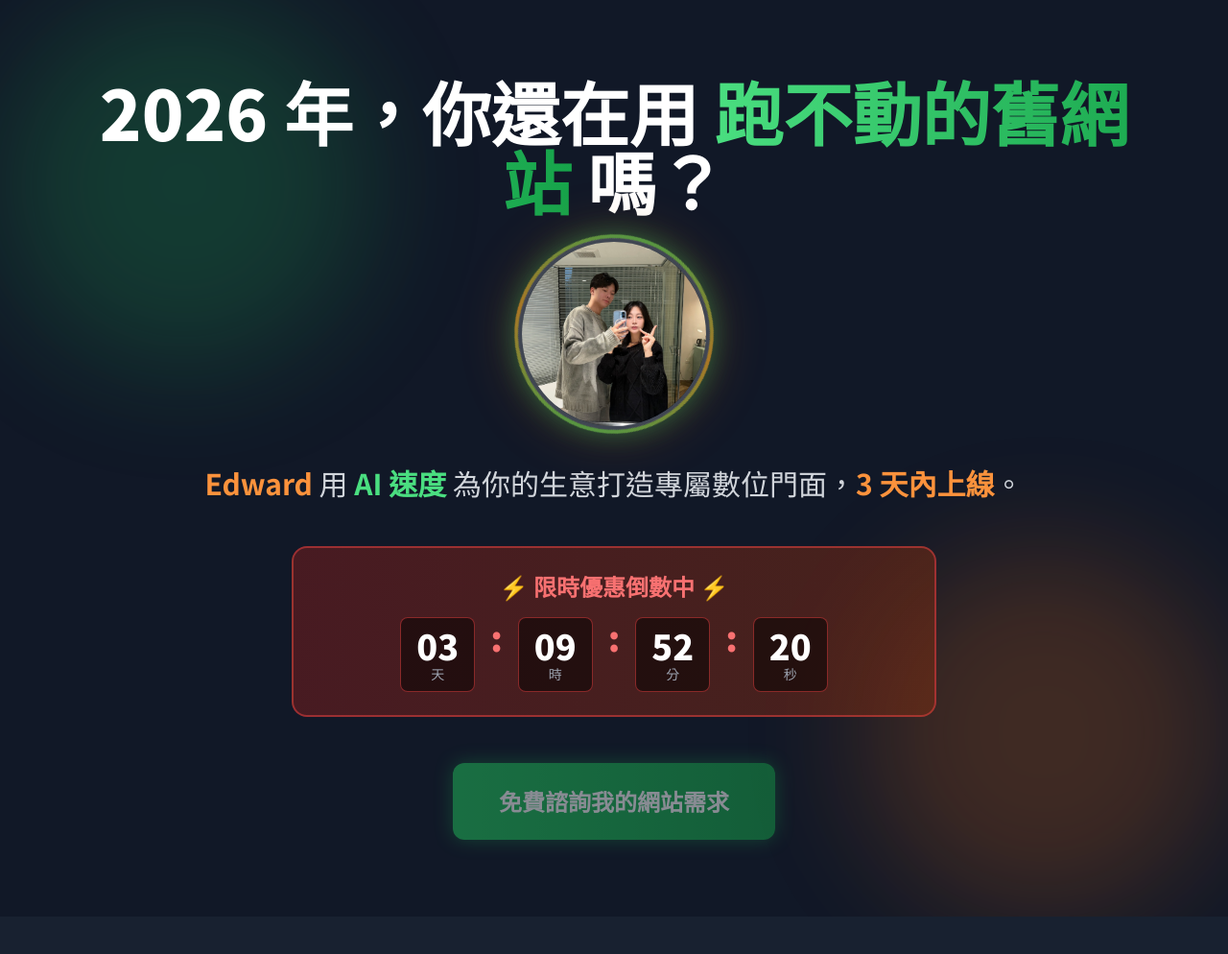
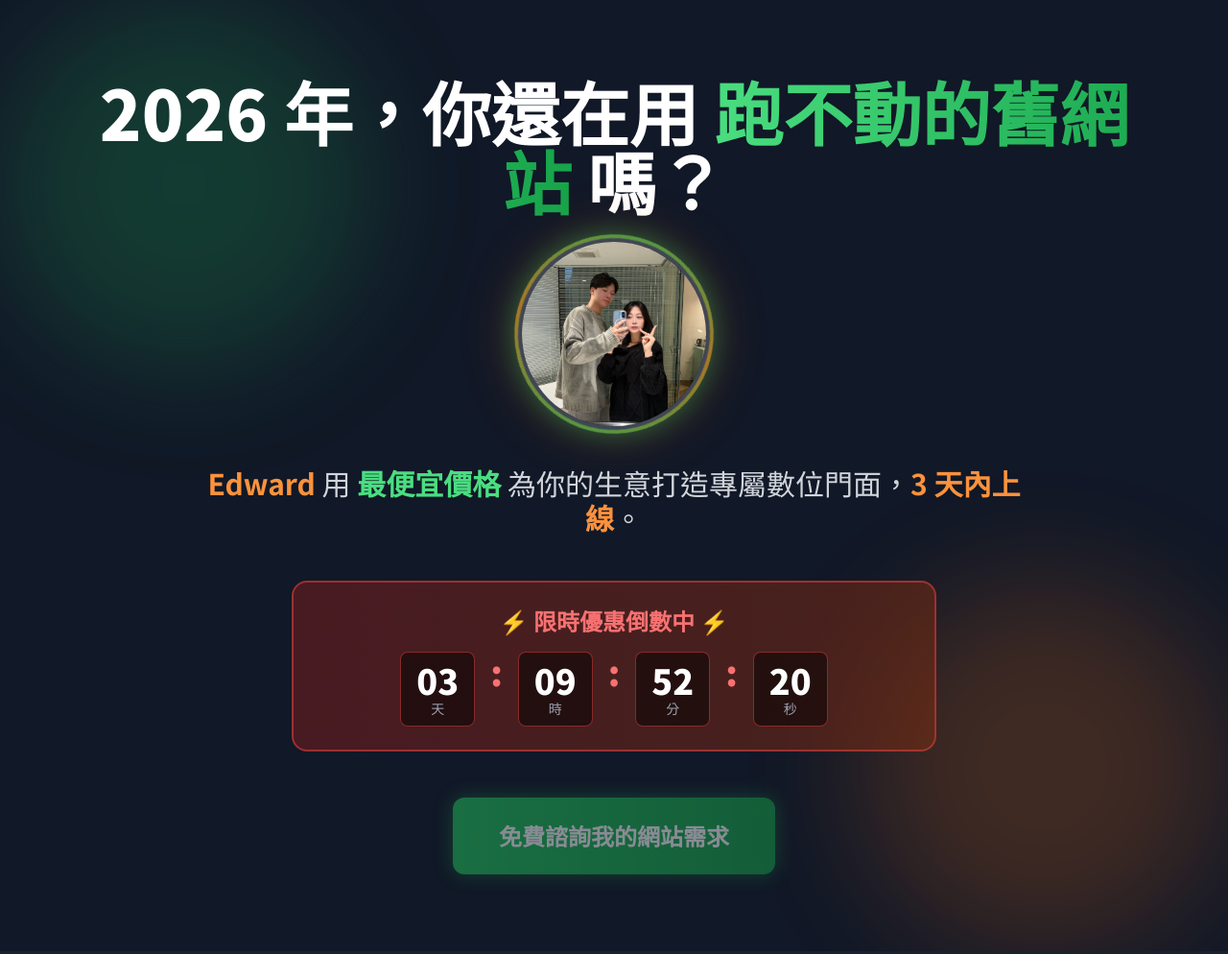
Before and after one commit to edward920727/edward, a plain HTML site: page index.html in a window 1280 px wide. Shown: the top 994 px of the page at 96% size. Drawn offline with nearby package versions, Linux system fonts and the light colour scheme.

Commit message:
Add files via upload

```diff
--- a/index.html
+++ b/index.html
@@ -103,7 +103,7 @@
             </div>
 
             <p class="text-base sm:text-lg md:text-xl lg:text-3xl text-gray-300 mb-8 md:mb-12 leading-relaxed max-w-4xl mx-auto px-2">
-                <span class="text-orange-400 font-bold">Edward</span> 用 <span class="text-green-400 font-bold">AI 速度</span> 為你的生意打造專屬數位門面，<span class="text-orange-400 font-bold">3 天內上線</span>。
+                <span class="text-orange-400 font-bold">Edward</span> 用 <span class="text-green-400 font-bold">最便宜價格</span> 為你的生意打造專屬數位門面，<span class="text-orange-400 font-bold">3 天內上線</span>。
             </p>
 
             <div class="bg-gradient-to-r from-red-900/50 to-orange-900/50 border-2 border-red-500/50 rounded-2xl p-4 sm:p-6 mb-8 md:mb-12 max-w-2xl mx-auto">
```
